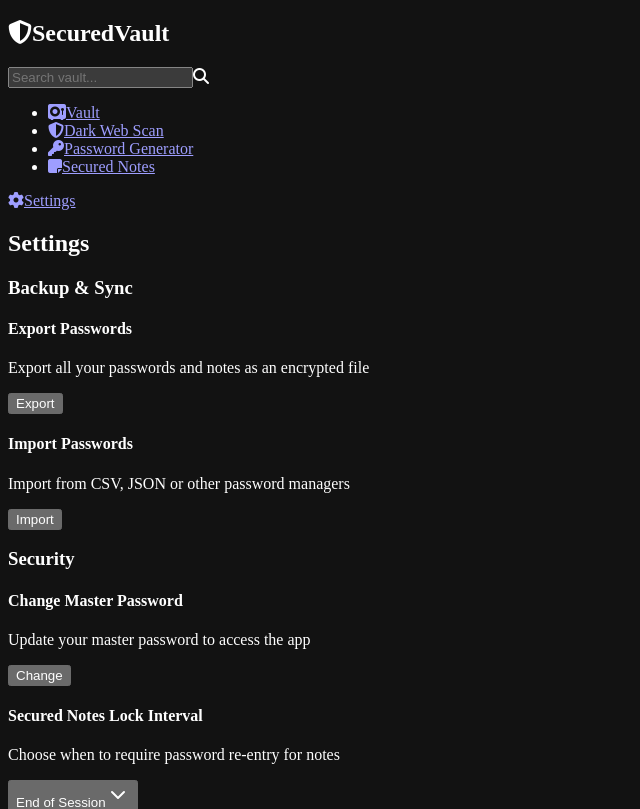
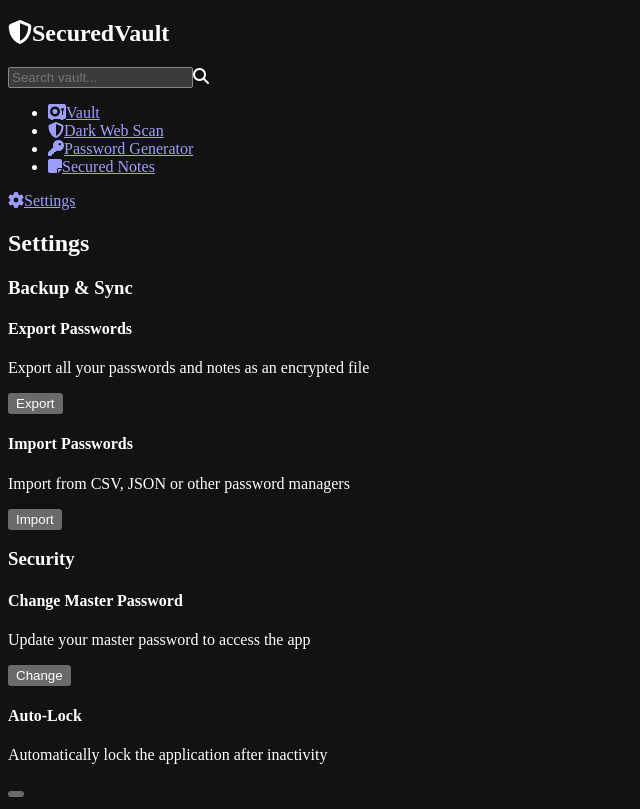
Before and after one commit to FrankTekz/SecuredVault, a React (Vite) app in the folder client/: page /settings in a window 1280 px wide. Shown: the top 809 px of the page, without its empty margins (0-640 px from the left). Built offline with nearby package versions, Linux system fonts and the light colour scheme.

Commit message:
fix: comment out SettingsRow for Secured Notes Lock Interval in Settings component

```diff
--- a/client/src/pages/Settings.jsx
+++ b/client/src/pages/Settings.jsx
@@ -210,7 +210,7 @@ const Settings = () => {
           }
         />
 
-        <SettingsRow
+        {/* <SettingsRow
           title="Secured Notes Lock Interval"
           description="Choose when to require password re-entry for notes"
           actionElement={
@@ -234,7 +234,7 @@ const Settings = () => {
               </SelectContent>
             </Select>
           }
-        />
+        /> */}
 
         <SettingsRow
           title="Auto-Lock"
```
